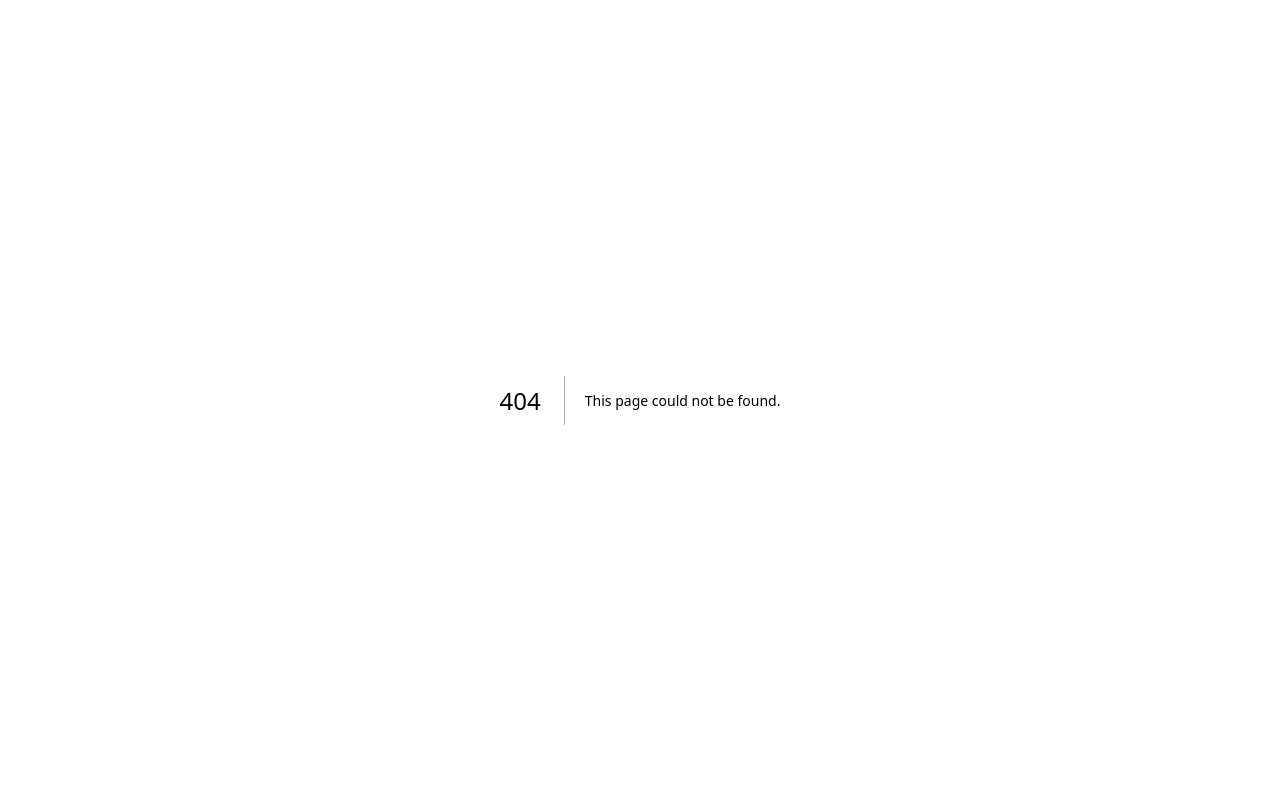
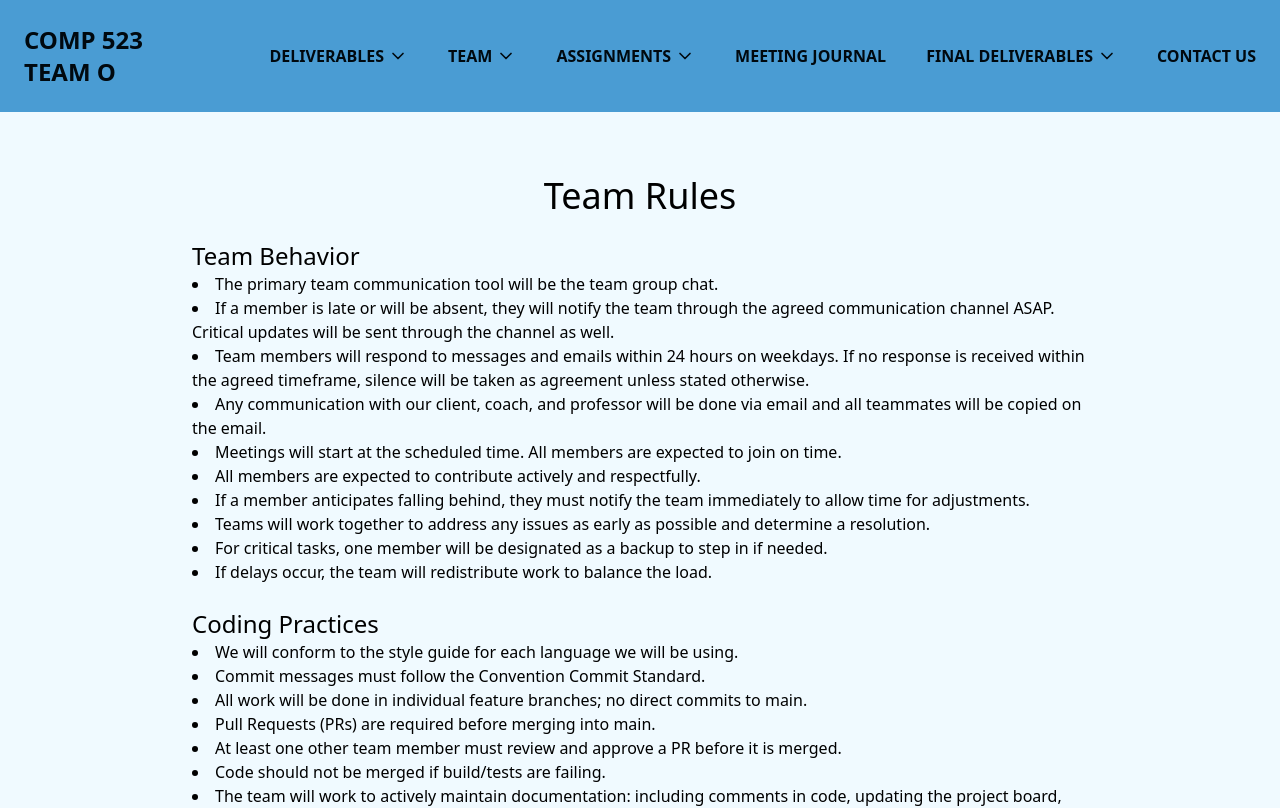
Before and after one commit to ethanbonsall/COMP-523-O, a Next.js app in the folder web/: page /rules in a window 1280 px wide. Before the commit this address had no page. Shown: the top 808 px of the page. Built offline with nearby package versions, Linux system fonts and the light colour scheme.

Commit message:
Added team rules and meeting times to project website

```diff
--- a/web/components/navbar.tsx
+++ b/web/components/navbar.tsx
@@ -69,6 +69,9 @@ export default function Navbar() {
           <div className="absolute top-full left-0 hidden group-hover:flex flex-col bg-secondary text-text font-bold rounded-lg shadow-lg p-1 min-w-full whitespace-nowrap z-50">
             <Link href="/Team" className="hover:bg-secondary-400 p-2 rounded">
               Meet the Team
+            </Link>
+            <Link href="/rules" className="hover:bg-secondary-400 p-2 rounded">
+              Team Rules
             </Link>
           </div>
         </div>
@@ -156,6 +159,7 @@ export default function Navbar() {
               {openMenu === "team" && (
                 <div className="ml-4 mt-2 flex flex-col gap-2">
                   <Link href="/Team">Meet the Team</Link>
+                  <Link href="/rules">Team Rules</Link>
                 </div>
               )}
             </div>
--- /dev/null
+++ b/web/pages/journal.tsx
@@ -0,0 +1,20 @@
+import BottomBar from "@/components/bottombar";
+import Concept from "@/components/concept";
+import NavBar from "@/components/navbar";
+import Quick from "@/components/quick";
+const Journal = () => {
+    return (<>
+    <NavBar />
+      <div className="bg-background flex flex-col items-center w-full font-roboto min-h-screen">
+      <p className = "text-4xl mt-[5%]"> Meeting Logs </p>
+      <br></br>
+      <p> <b><p> Weekly Coach Meeting Time: 2:00 - 2:30 PM @ Tuesday </p> </b> </p>
+      <p> <b>Weekly Team Meeting Time: 3:00 - 3:30 PM @ Thursday</b> </p>
+      </div>
+      <BottomBar />
+      </>
+    );
+  };
+
+
+  export default Journal;
--- /dev/null
+++ b/web/pages/rules.tsx
@@ -0,0 +1,82 @@
+import BottomBar from "@/components/bottombar";
+import NavBar from "@/components/navbar";
+
+const TeamRules = () => {
+  return (
+    <>
+      <NavBar />
+      <div className="bg-background flex items-center flex-col font-roboto min-h-screen">
+        <p className=" text-4xl mt-[5%]"> Team Rules </p>
+        <br></br>
+        <div className = "container mx-auto px-[15%]">
+          <p className="text-2xl"> Team Behavior </p>
+          <li>
+          The primary team communication tool will be the team group chat.
+          </li>
+          <li>
+            If a member is late or will be absent, they will notify the team
+            through the agreed communication channel ASAP. Critical updates will
+            be sent through the channel as well.{" "}
+          </li>
+          <li>
+            Team members will respond to messages and emails within 24 hours on
+            weekdays. If no response is received within the agreed timeframe,
+            silence will be taken as agreement unless stated otherwise.
+          </li>
+          <li>
+            {" "}
+            Any communication with our client, coach, and professor will be done
+            via email and all teammates will be copied on the email.
+          </li>
+          <li> Meetings will start at the scheduled time. All members are expected to join on time.
+          </li>
+          <li>
+          All members are expected to contribute actively and respectfully.
+          </li>
+          <li>If a member anticipates falling behind, they must notify the team immediately to allow time for adjustments.
+</li>
+<li>Teams will work together to address any issues as early as possible and determine a resolution. </li>
+<li>For critical tasks, one member will be designated as a backup to step in if needed.
+</li>
+<li>
+If delays occur, the team will redistribute work to balance the load.
+
+</li>
+        </div>
+<br></br>
+<div className = "container mx-auto px-[15%]">
+          <p className="text-2xl"> Coding Practices </p>
+          <li>
+          We will conform to the style guide for each language we will be using.
+
+          </li>
+          <li>
+          Commit messages must follow the Convention Commit Standard.
+          </li>
+          <li>
+          All work will be done in individual feature branches; no direct commits to main.
+          </li>
+          <li>
+          Pull Requests (PRs) are required before merging into main.
+          </li>
+          <li>At least one other team member must review and approve a PR before it is merged.
+</li>
+<li>
+Code should not be merged if build/tests are failing.
+</li>
+<li>
+The team will work to actively maintain documentation: including comments in code, updating the project board, tool documentation
+
+</li>
+<li>
+Documentation will be updated at minimum every two weeks
+
+</li>
+        </div>
+      </div>
+      <BottomBar />
+    </>
+  );
+};
+
+export default TeamRules;
```
